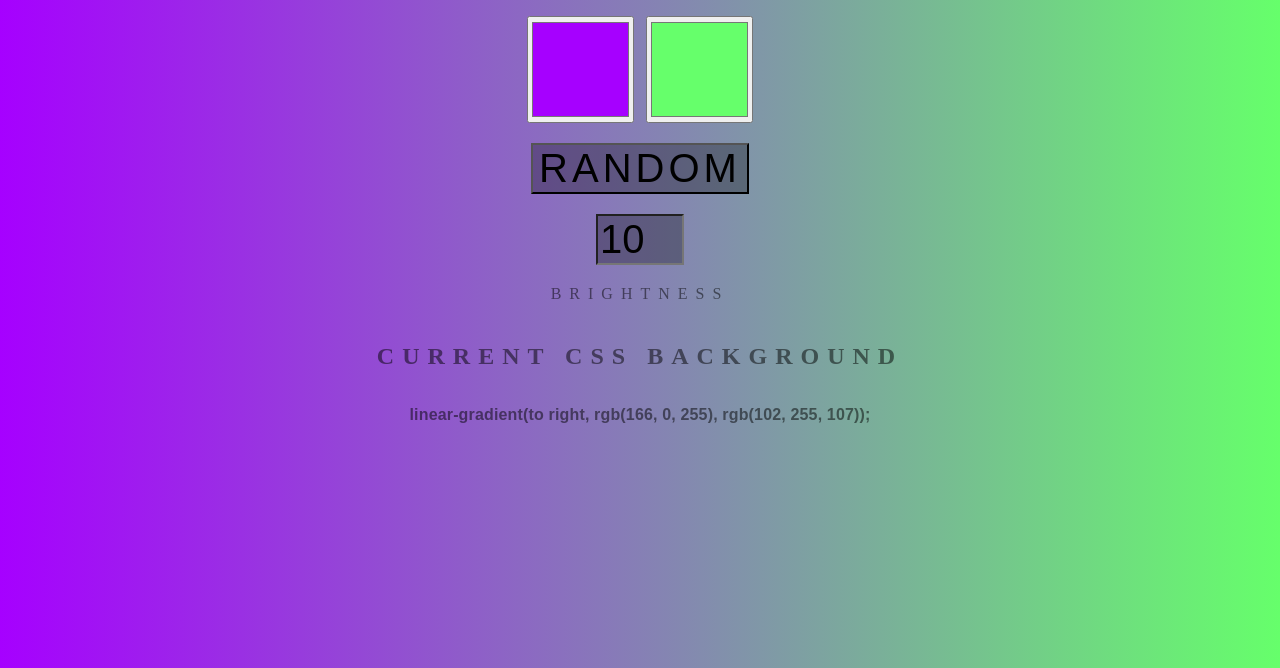
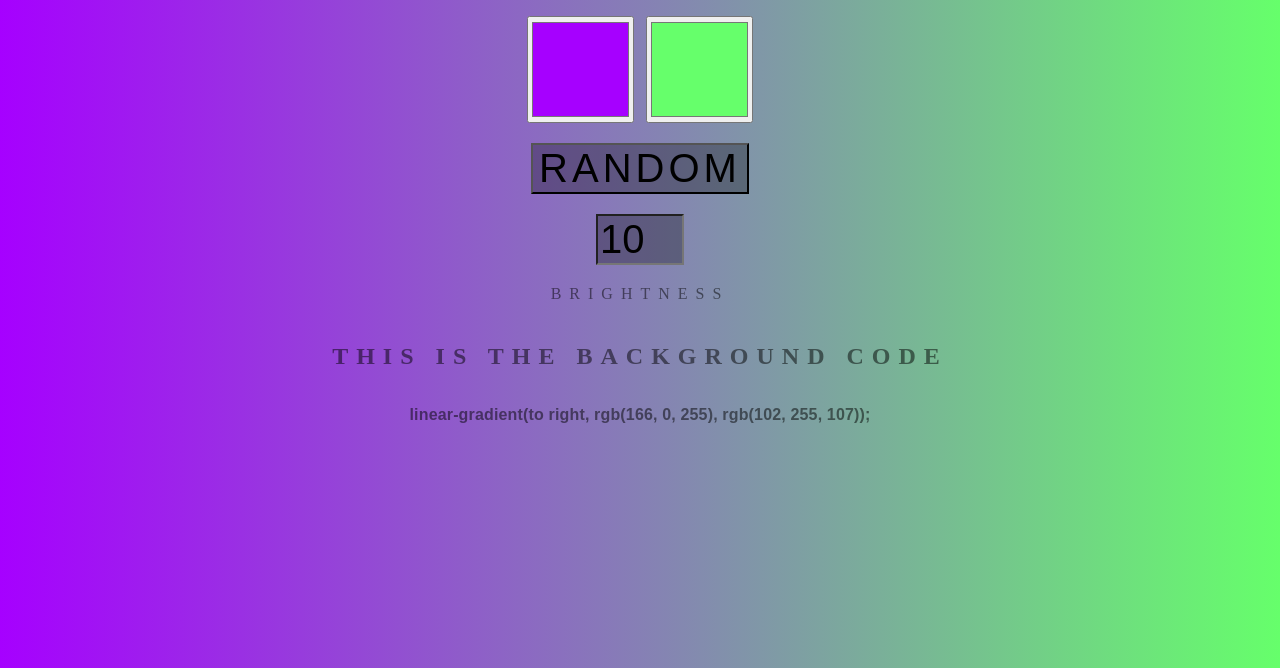
Before and after one commit to Ahren-with-an-h/Background-Generator, a plain HTML site: page index.html in a window 1280 px wide. Shown: the part 132-800 px from the top of the page. Drawn offline with Linux system fonts and the light colour scheme.

Commit message:
changed text

```diff
--- a/index.html
+++ b/index.html
@@ -19,7 +19,7 @@
   <div class="label">
     Brightness
   </div>
-  <h2>Current CSS Background</h2>
+  <h2>This is the background code</h2>
   <h3></h3>
   <script type="text/javascript" src="script.js"></script>
 </body>
```
